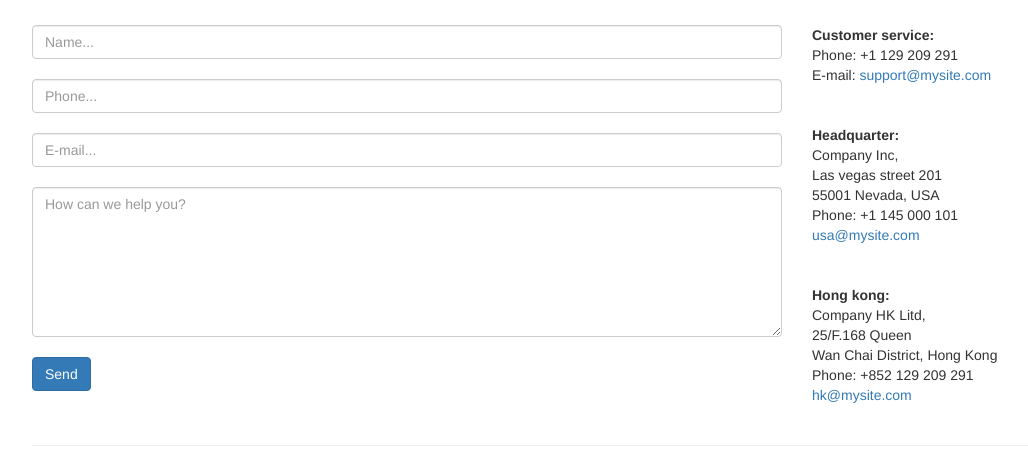
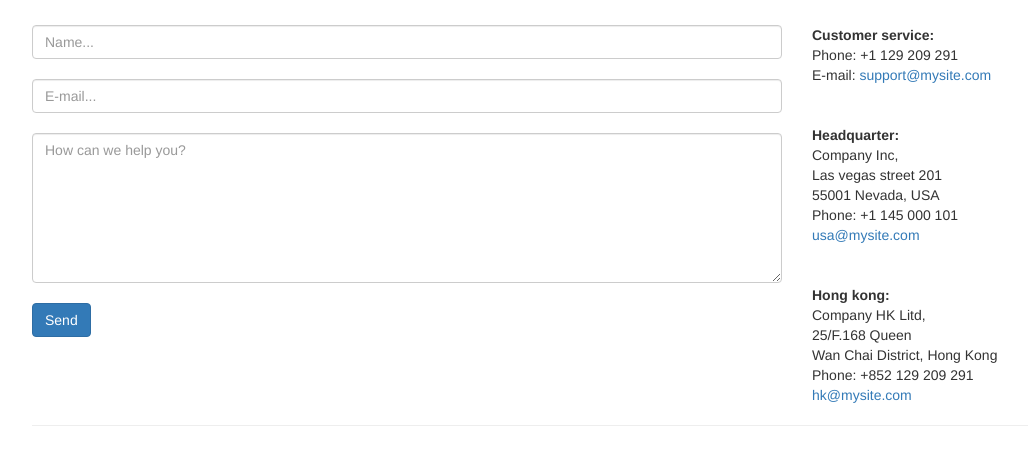
Before and after one commit to SuperAdam47/husnaProject, a Django app: page /contact/ in a window 1280 px wide. Shown: the part 51-502 px from the top of the page, without its empty margins (38-1066 px from the left). Run offline with Django 3.2, Linux system fonts and the light colour scheme; grey boxes labelled with a size stand in for pictures from a placeholder-image service; parts of the project's set-up code (start-up, migrations or seed data) failed here and were passed over; some libraries are stand-ins or nearby versions.

Commit message:
contact us

```diff
--- a/web/contact_us/templates/contact_us/index.html
+++ b/web/contact_us/templates/contact_us/index.html
@@ -7,38 +7,41 @@
 
 {% block container %}
 
-<h3 class="text-center">Contact us</h3><br />
+<h3 class="text-center">Contact us</h3><br/>
 
 <div class="row">
   <div class="col-md-8">
-      <form action="/post" method="post">
-        <input class="form-control" name="name" placeholder="Name..." /><br />
-        <input class="form-control" name="phone" placeholder="Phone..." /><br />
-        <input class="form-control" name="email" placeholder="E-mail..." /><br />
-        <textarea class="form-control" name="text" placeholder="How can we help you?" style="height:150px;"></textarea><br />
-        <input class="btn btn-primary" type="submit" value="Send" /><br /><br />
-      </form>
+    <form action="{% url 'contact_us:feedback' %}" method="post">
+      {% csrf_token %}
+      {% if not user.is_authenticated %}
+      <input class="form-control" name="name" placeholder="Name..."/><br/>
+      <input class="form-control" name="email" placeholder="E-mail..."/><br/>
+      {% endif %}
+      <textarea class="form-control" name="content" placeholder="How can we help you?"
+                style="height:150px;"></textarea><br/>
+      <input class="btn btn-primary" type="submit" value="Send"/><br/><br/>
+    </form>
   </div>
   <div class="col-md-4">
-    <b>Customer service:</b> <br />
-    Phone: +1 129 209 291<br />
-    E-mail: <a href="mailto:support@mysite.com">support@mysite.com</a><br />
-    <br /><br />
-    <b>Headquarter:</b><br />
-    Company Inc, <br />
-    Las vegas street 201<br />
-    55001 Nevada, USA<br />
-    Phone: +1 145 000 101<br />
-    <a href="mailto:usa@mysite.com">usa@mysite.com</a><br />
+    <b>Customer service:</b> <br/>
+    Phone: +1 129 209 291<br/>
+    E-mail: <a href="mailto:support@mysite.com">support@mysite.com</a><br/>
+    <br/><br/>
+    <b>Headquarter:</b><br/>
+    Company Inc, <br/>
+    Las vegas street 201<br/>
+    55001 Nevada, USA<br/>
+    Phone: +1 145 000 101<br/>
+    <a href="mailto:usa@mysite.com">usa@mysite.com</a><br/>
 
 
-    <br /><br />
-    <b>Hong kong:</b><br />
-    Company HK Litd, <br />
-    25/F.168 Queen<br />
-    Wan Chai District, Hong Kong<br />
-    Phone: +852 129 209 291<br />
-    <a href="mailto:hk@mysite.com">hk@mysite.com</a><br />
+    <br/><br/>
+    <b>Hong kong:</b><br/>
+    Company HK Litd, <br/>
+    25/F.168 Queen<br/>
+    Wan Chai District, Hong Kong<br/>
+    Phone: +852 129 209 291<br/>
+    <a href="mailto:hk@mysite.com">hk@mysite.com</a><br/>
 
 
   </div>
```
